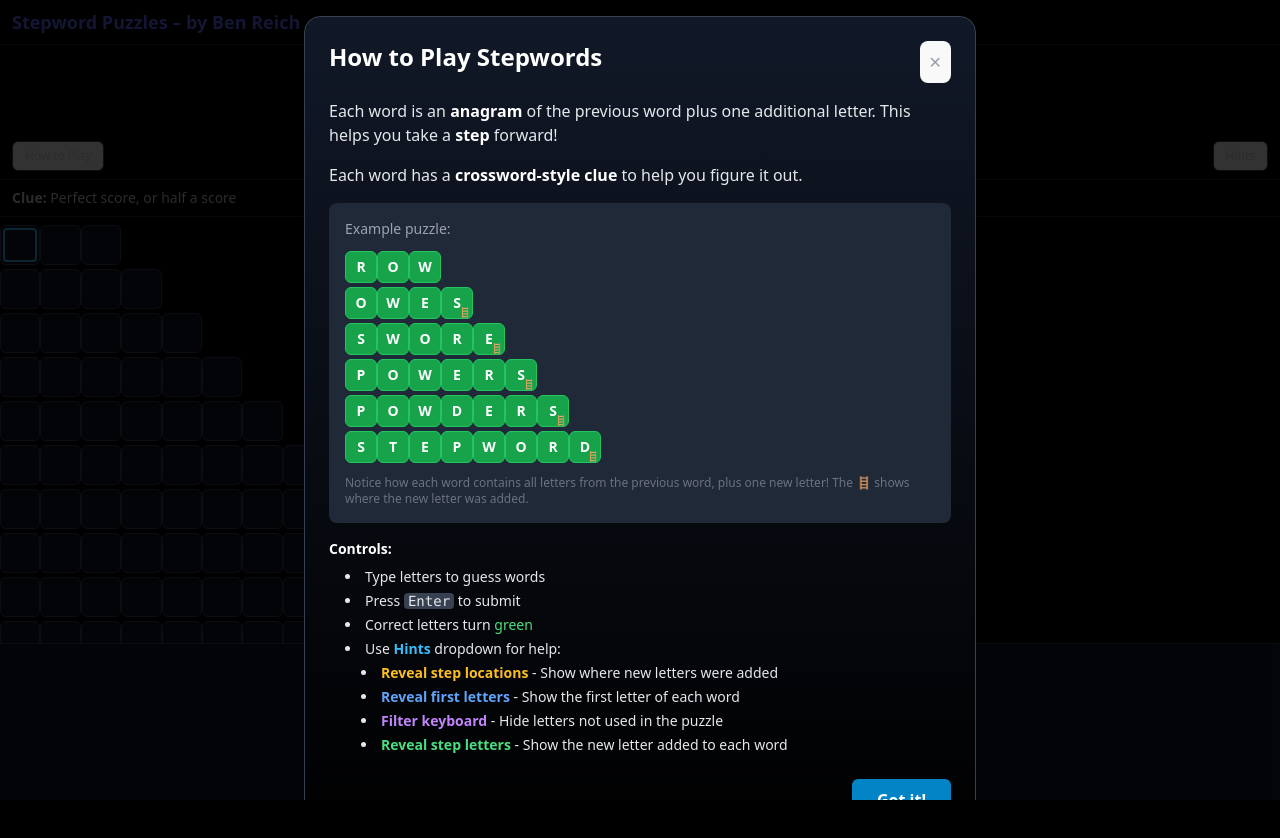
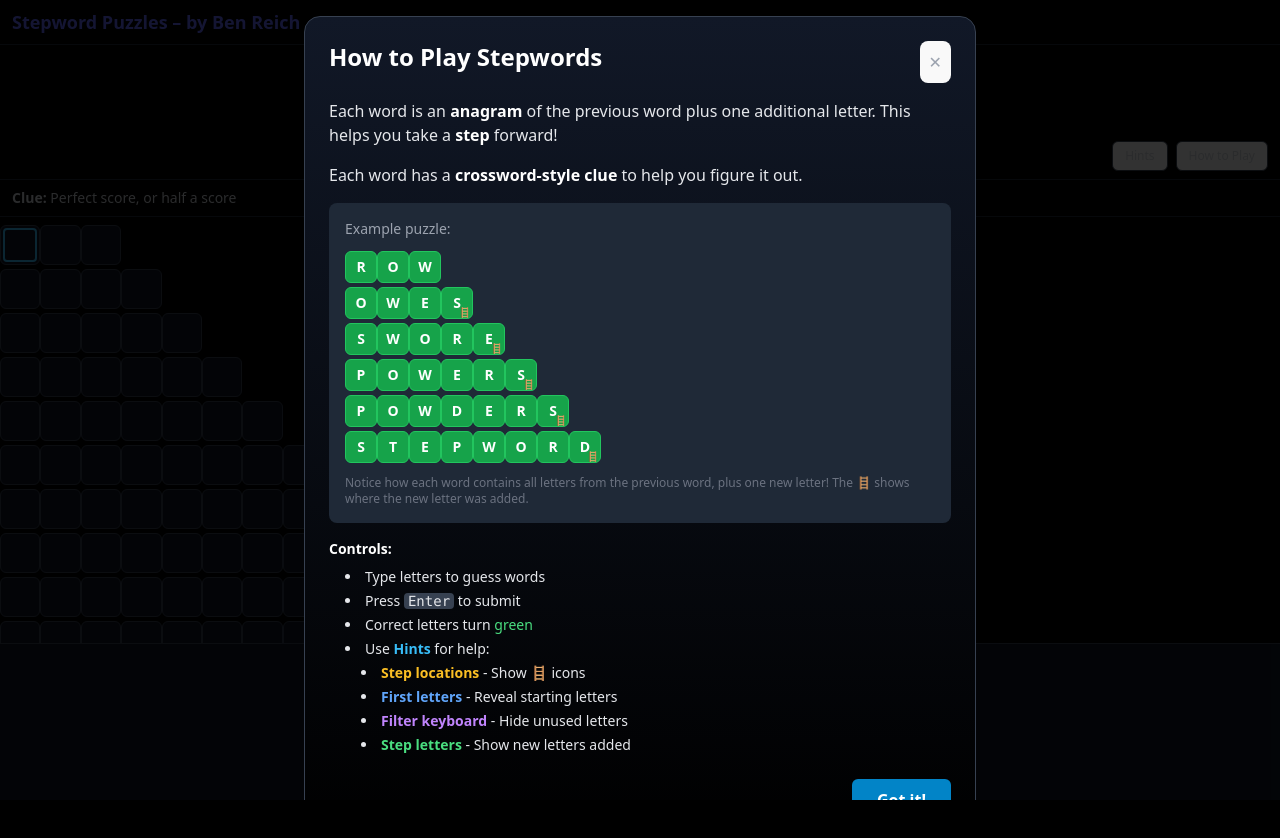
Before and after one commit to benreich4/stepwords, a React (Vite) app: page /1 in a window 1280 px wide. Shown: the top 838 px of the page. Built offline with nearby package versions, Linux system fonts and the light colour scheme.

Commit message:
Fixed up How To Play modal

```diff
--- a/src/Game.jsx
+++ b/src/Game.jsx
@@ -510,12 +510,7 @@ export default function Game({ puzzle }) {
 
       <div className="w-full px-3 py-2 flex items-center justify-between sticky top-0 bg-black/80 backdrop-blur border-b border-gray-800 z-20">
         <div className="flex items-center gap-2">
-          <button
-            onClick={() => setShowHowToPlay(true)}
-            className="px-3 py-1.5 rounded-md text-xs border border-gray-700 text-gray-300 hover:bg-gray-900/40"
-          >
-            How to Play
-          </button>
+          {/* Empty left side */}
         </div>
 
         <div className="flex items-center gap-2">
@@ -592,6 +587,12 @@ export default function Game({ puzzle }) {
               </div>
             )}
           </div>
+          <button
+            onClick={() => setShowHowToPlay(true)}
+            className="px-3 py-1.5 rounded-md text-xs border border-gray-700 text-gray-300 hover:bg-gray-900/40"
+          >
+            How to Play
+          </button>
         </div>
       </div>
 
--- a/src/components/HowToPlayModal.jsx
+++ b/src/components/HowToPlayModal.jsx
@@ -26,7 +26,10 @@ export default function HowToPlayModal({ onClose }) {
           <div className="bg-gray-800 rounded-lg p-4 my-4">
             <div className="text-sm text-gray-400 mb-3">Example puzzle:</div>
             <div className="flex flex-col items-start gap-1">
-              {["ROW", "OWES", "SWORE", "POWERS", "POWDERS", "STEPWORD"].map((word, i) => (
+              {["ROW", "OWES", "SWORE", "POWERS", "POWDERS", "STEPWORD"].map((word, i) => {
+                // Calculate step position: new letter is always at the end
+                const stepPosition = word.length - 1;
+                return (
                   <div key={i} className="flex gap-0">
                     {word.split("").map((letter, j) => (
                       <div
@@ -34,7 +37,7 @@ export default function HowToPlayModal({ onClose }) {
                         className="relative inline-flex items-center justify-center border rounded-[6px] select-none uppercase font-bold leading-none w-8 h-8 text-sm bg-green-600 border-green-500 text-white"
                       >
                         <span>{letter}</span>
-                      {i >= 1 && j === word.length - 1 && (
+                        {i >= 1 && j === stepPosition && (
                           <span className="pointer-events-none absolute bottom-[1px] right-[1px] select-none text-[10px] leading-none" aria-hidden>
                             🪜
                           </span>
@@ -42,7 +45,8 @@ export default function HowToPlayModal({ onClose }) {
                       </div>
                     ))}
                   </div>
-              ))}
+                );
+              })}
             </div>
             <div className="text-xs text-gray-500 mt-3">
               Notice how each word contains all letters from the previous word, plus one new letter!
@@ -56,12 +60,12 @@ export default function HowToPlayModal({ onClose }) {
               <li>Type letters to guess words</li>
               <li>Press <kbd className="bg-gray-700 px-1 rounded">Enter</kbd> to submit</li>
               <li>Correct letters turn <span className="text-green-400">green</span></li>
-              <li>Use <strong className="text-sky-400">Hints</strong> dropdown for help:
+              <li>Use <strong className="text-sky-400">Hints</strong> for help:
                 <ul className="list-disc list-inside space-y-1 ml-4 mt-1">
-                  <li><strong className="text-amber-400">Reveal step locations</strong> - Show where new letters were added</li>
-                  <li><strong className="text-blue-400">Reveal first letters</strong> - Show the first letter of each word</li>
-                  <li><strong className="text-purple-400">Filter keyboard</strong> - Hide letters not used in the puzzle</li>
-                  <li><strong className="text-green-400">Reveal step letters</strong> - Show the new letter added to each word</li>
+                  <li><strong className="text-amber-400">Step locations</strong> - Show 🪜 icons</li>
+                  <li><strong className="text-blue-400">First letters</strong> - Reveal starting letters</li>
+                  <li><strong className="text-purple-400">Filter keyboard</strong> - Hide unused letters</li>
+                  <li><strong className="text-green-400">Step letters</strong> - Show new letters added</li>
                 </ul>
               </li>
             </ul>
```
Lines whose indentation alone changed are shown as unchanged.
